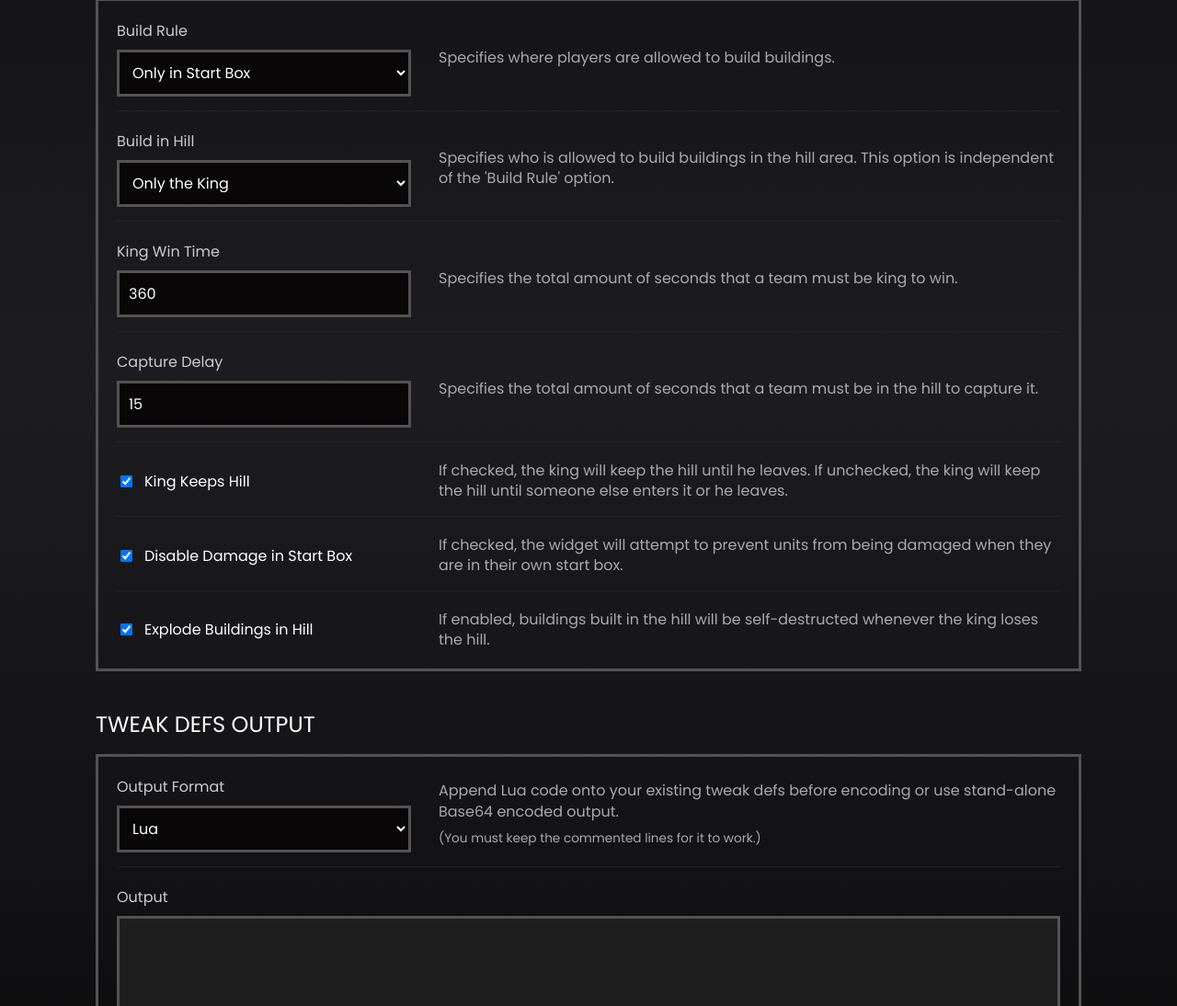
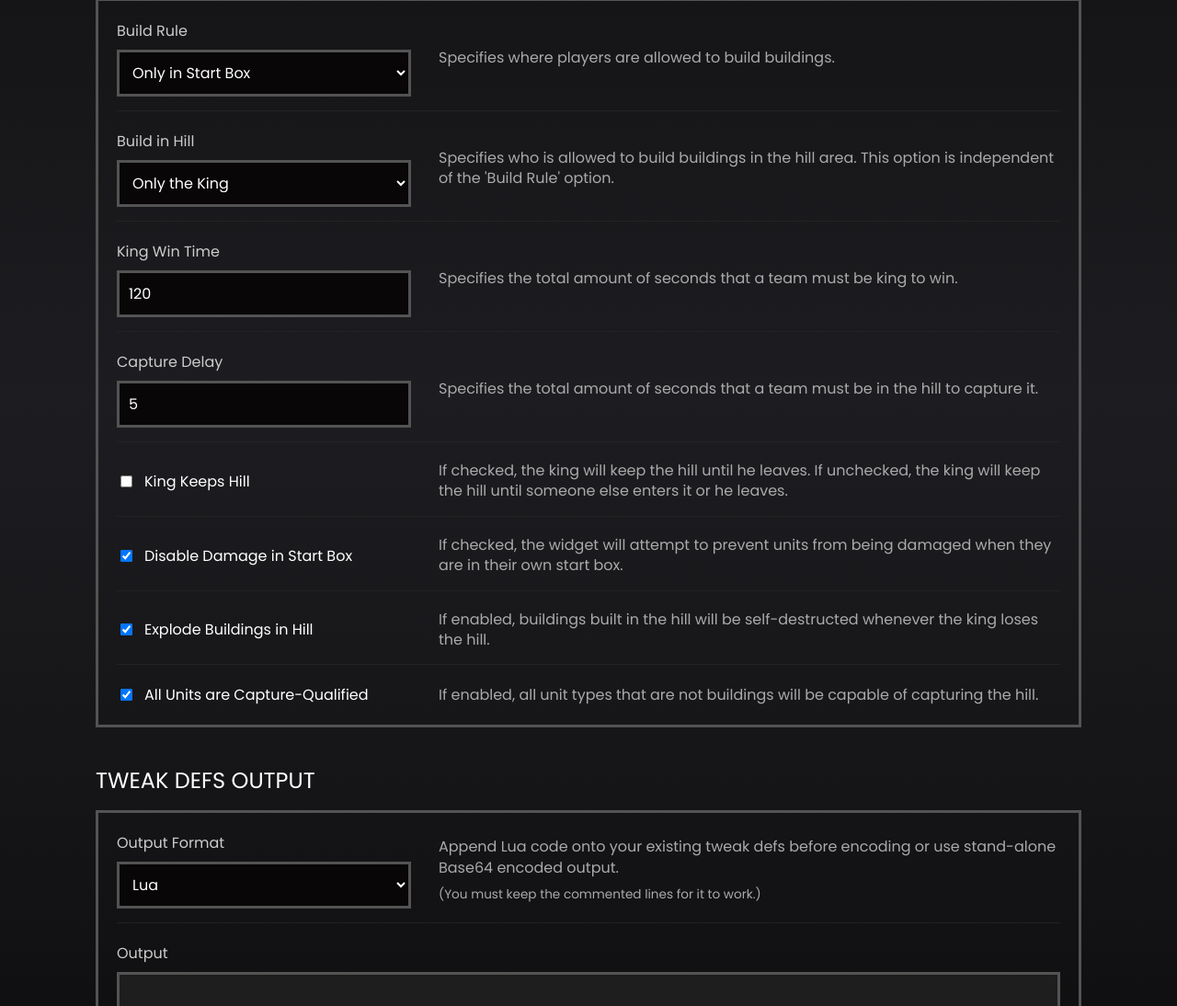
Before and after one commit to TTNO1/BAR-KingOfTheHill, a plain HTML site: page Configurator/index.html in a window 1280 px wide. Shown: the part 685-1779 px from the top of the page at 92% size. Drawn offline with Linux system fonts and the light colour scheme; no server answers; a web font is replaced by a local one.

Commit message:
Added allUnitsCaptureQualified mod option

```diff
--- a/Configurator/configurator.js
+++ b/Configurator/configurator.js
@@ -18,19 +18,20 @@ document.addEventListener('DOMContentLoaded', () => {
         },
         hillConfig: {
             shape: 'Circle',
-            widthProp: 0.25,  // fraction of map width
-            heightProp: 0.25, // fraction of map height
+            widthProp: 0.2,  // fraction of map width
+            heightProp: 0.2, // fraction of map height
             xProp: 0.5,       // normalized center X
             yProp: 0.5        // normalized center Y
         },
         options: {
             startBoxBuildRule: 1,
 			hillBuildRule: 2,
-			winKingTime: 360,
-			captureDelay: 15,
-			kingKeepsHill: true,
+			winKingTime: 120,
+			captureDelay: 5,
+			kingKeepsHill: false,
 			noDamageInBoxes: true,
 			explodeHillUnits: true,
+            allUnitsCaptureQualified: true,
 			outputType: "lua",
         }
     };
@@ -59,6 +60,7 @@ document.addEventListener('DOMContentLoaded', () => {
 		kingKeepsHill: document.getElementById('kingKeepsHill'),
 		noDamageInBoxes: document.getElementById('noDamageInBoxes'),
 		explodeHillUnits: document.getElementById('explodeHillUnits'),
+        allUnitsCaptureQualified: document.getElementById('allUnitsCaptureQualified'),
 		outputTextarea: document.getElementById('output-textarea'),
 		outputType: document.getElementById('outputType'),
     };
@@ -72,6 +74,7 @@ document.addEventListener('DOMContentLoaded', () => {
 		pageState.options.kingKeepsHill = elements.kingKeepsHill.checked;
         pageState.options.noDamageInBoxes = elements.noDamageInBoxes.checked;
 		pageState.options.explodeHillUnits = elements.explodeHillUnits.checked;
+        pageState.options.allUnitsCaptureQualified = elements.allUnitsCaptureQualified.checked;
 		pageState.options.outputType = elements.outputType.value;
 
 		let hillAreaArgsLuaTableString
@@ -102,7 +105,8 @@ KOTHModoptions = {
 	captureDelay = ${pageState.options.captureDelay * 1000},
 	kingKeepsHill = ${pageState.options.kingKeepsHill},
 	noDamageInBoxes = ${pageState.options.noDamageInBoxes},
-	explodeHillUnits = ${pageState.options.explodeHillUnits}
+	explodeHillUnits = ${pageState.options.explodeHillUnits},
+    allUnitsCaptureQualified = ${pageState.options.allUnitsCaptureQualified},
 }
 --###KOTH_MODOPTIONS###`;
 
@@ -480,6 +484,7 @@ KOTHModoptions = {
 		elements.kingKeepsHill.addEventListener('change', onInputChange);
 		elements.noDamageInBoxes.addEventListener('change', onInputChange);
 		elements.explodeHillUnits.addEventListener('change', onInputChange);
+        elements.allUnitsCaptureQualified.addEventListener('change', onInputChange);
 		elements.outputType.addEventListener('change', onInputChange);
     }
 
--- a/Configurator/index.html
+++ b/Configurator/index.html
@@ -117,7 +117,7 @@
 					<div class="option-control">
 						<div class="input-group">
 							<label for="winKingTime">King Win Time</label>
-							<input type="number" id="winKingTime" class="flat-input" value="360" step="1" min="1">
+							<input type="number" id="winKingTime" class="flat-input" value="120" step="1" min="1">
 						</div>
 					</div>
 					<div class="option-desc">
@@ -129,7 +129,7 @@
 					<div class="option-control">
 						<div class="input-group">
 							<label for="captureDelay">Capture Delay</label>
-							<input type="number" id="captureDelay" class="flat-input" value="15" step="1" min="1">
+							<input type="number" id="captureDelay" class="flat-input" value="5" step="1" min="1">
 						</div>
 					</div>
 					<div class="option-desc">
@@ -140,7 +140,7 @@
 				<div class="option-row">
 					<div class="option-control">
 						<label class="flat-checkbox">
-							<input type="checkbox" id="kingKeepsHill" checked>
+							<input type="checkbox" id="kingKeepsHill">
 							King Keeps Hill
 						</label>
 					</div>
@@ -170,6 +170,18 @@
 					</div>
 					<div class="option-desc">
 						If enabled, buildings built in the hill will be self-destructed whenever the king loses the hill.
+					</div>
+				</div>
+
+				<div class="option-row">
+					<div class="option-control">
+						<label class="flat-checkbox">
+							<input type="checkbox" id="allUnitsCaptureQualified" checked>
+							All Units are Capture-Qualified
+						</label>
+					</div>
+					<div class="option-desc">
+						If enabled, all unit types that are not buildings will be capable of capturing the hill.
 					</div>
 				</div>
 
```
Also changed, not shown: 2 other files.
